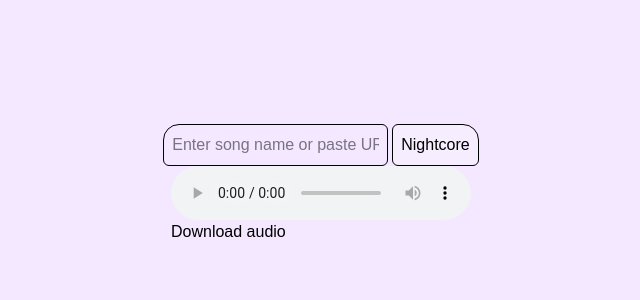
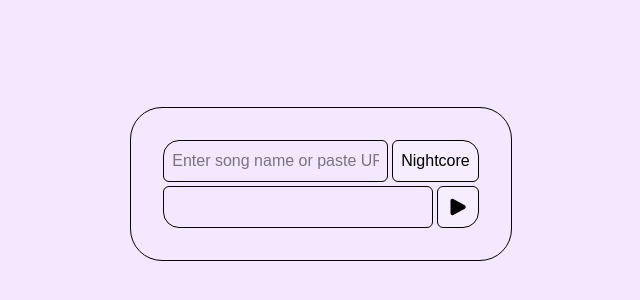
Before and after one commit to sodiel/nightcore-js, a React (Vite) app in the folder frontend/: page / in a window 1280 px wide. Shown: the part 216-516 px from the top of the page, without its empty margins (319-959 px from the left). Built offline with nearby package versions, Linux system fonts and the light colour scheme; a web font is replaced by a local one.

Commit message:
feat: add custom player

```diff
--- a/frontend/package.json
+++ b/frontend/package.json
@@ -21,6 +21,7 @@
     "@types/react-dom": "^19.2.3",
     "@vitejs/plugin-react": "^6.0.4",
     "oxlint": "^1.75.0",
+    "prettier": "^3.9.6",
     "typescript": "~6.0.2",
     "vite": "^8.2.0"
   }
--- a/frontend/src/App.tsx
+++ b/frontend/src/App.tsx
@@ -1,24 +1,73 @@
-import {useState} from "react";
-
-
-
-
+import { useEffect, useRef, useState } from "react";
 
 function App() {
+  const [trackQuery, setTrackQuery] = useState("");
+  const [nightcore, setNightcore] = useState<string | null>(null);
+  const [isLoading, setIsLoading] = useState(false);
+  const [isPlaying, setIsPlaying] = useState(false);
+  const [duration, setDuration] = useState(0);
+  const [currentTime, setCurrentTime] = useState(0);
+  const audioRef = useRef<HTMLAudioElement | null>(null);
+  const timeRef = useRef<HTMLParagraphElement | null>(null);
 
+  const playIcon = (
+    <svg
+      xmlns="http://www.w3.org/2000/svg"
+      viewBox="0 0 24 24"
+      fill="currentColor"
+      className="size-6"
+    >
+      <path
+        fillRule="evenodd"
+        d="M4.5 5.653c0-1.427 1.529-2.33 2.779-1.643l11.54 6.347c1.295.712 1.295 2.573 0 3.286L7.28 19.99c-1.25.687-2.779-.217-2.779-1.643V5.653Z"
+        clipRule="evenodd"
+      />
+    </svg>
+  );
 
-  const [trackQuery, setTrackQuery] = useState("");
-  const [nightcore, setNightcore] = useState("");
-  const [isLoading, setIsLoading] = useState(false);
+  const pauseIcon = (
+    <svg
+      xmlns="http://www.w3.org/2000/svg"
+      viewBox="0 0 24 24"
+      fill="currentColor"
+      className="size-6"
+    >
+      <path
+        fillRule="evenodd"
+        d="M6.75 5.25a.75.75 0 0 1 .75-.75H9a.75.75 0 0 1 .75.75v13.5a.75.75 0 0 1-.75.75H7.5a.75.75 0 0 1-.75-.75V5.25Zm7.5 0A.75.75 0 0 1 15 4.5h1.5a.75.75 0 0 1 .75.75v13.5a.75.75 0 0 1-.75.75H15a.75.75 0 0 1-.75-.75V5.25Z"
+        clipRule="evenodd"
+      />
+    </svg>
+  );
 
-  async function getNightcore(trackQuery: string){
-    const url = "http://localhost:3001"
+  useEffect(() => {
+    const audio = audioRef.current;
+    if (!audio) return;
+    setDuration(audio.duration);
+
+    if (isPlaying) {
+      audio.play().catch((error) => {
+        console.log("Error:", error);
+      });
+    } else {
+      audio.pause();
+    }
+    if (audio.ended) {
+      setIsPlaying(false);
+    }
+  }, [isPlaying, nightcore]);
+
+  async function getNightcore(trackQuery: string) {
+    const url = "http://localhost:3001";
     try {
       setIsLoading(true);
-      console.log(trackQuery);
-      const response = await fetch(url, {method: "POST", body: JSON.stringify({trackQuery}), headers: {
+      const response = await fetch(url, {
+        method: "POST",
+        body: JSON.stringify({ trackQuery }),
+        headers: {
           "Content-Type": "application/json",
-        },});
+        },
+      });
       if (!response.ok) {
         throw new Error(`Response: ${response.status}`);
       }
@@ -26,24 +75,92 @@ function App() {
       setNightcore(track);
       setIsLoading(false);
     } catch (error) {
-      console.error(error.message)
+      console.error(error.message);
     }
   }
 
+  const handleSeek = (e: React.ChangeEvent<HTMLInputElement>) => {
+    const newTime = parseFloat(e.target.value);
+    setCurrentTime(newTime);
+
+    if (audioRef.current) {
+      audioRef.current.currentTime = newTime;
+    }
+  };
+
   return (
-      <section className={"h-screen flex flex-col justify-center items-center bg-purple-100 dark:bg-purple-950 text-black dark:text-white font-roboto font-display"}>
-        {isLoading && <p className={"text-black/10 dark:text-white/50"}>Loading...</p> }
-        <form className={"flex flex-row "}>
-            <input className={"focus:outline-none border rounded-md rounded-tl-2xl text-nowrap p-2 mr-1"} onChange={e => setTrackQuery(e.target.value)} type="text" placeholder="Enter song name or paste URL" />
-            <button type="submit" className={"border p-2 rounded-md rounded-tr-2xl bg-white/20 active:bg-purple-500"} onClick={(e) => {e.preventDefault(); getNightcore(trackQuery)}}>Nightcore</button>
-          </form>
-        <figure>
-          <audio controls src={nightcore}></audio>
-          <a href={nightcore}> Download audio </a>
-        </figure>
-
-      </section>
-  )
+    <section
+      className={
+        "h-screen flex flex-col justify-center items-center bg-purple-100 dark:bg-purple-950 text-black dark:text-white font-roboto font-display"
+      }
+    >
+      <div className="flex flex-col justify-center items-center bg-purple-100 dark:bg-purple-950 dark:text-white p-8 rounded-4xl border dark:border-white gap-1">
+        {isLoading && (
+          <p className={"text-black/10 dark:text-white/50"}>Loading...</p>
+        )}
+        <form className={"flex flex-row w-full"}>
+          <input
+            className={
+              "w-full focus:outline-none border rounded-md rounded-tl-2xl text-nowrap p-2 mr-1"
+            }
+            onChange={(e) => setTrackQuery(e.target.value)}
+            type="text"
+            placeholder="Enter song name or paste URL"
+          />
+          <button
+            type="submit"
+            className={
+              "border p-2 rounded-md rounded-tr-2xl bg-white/20 active:bg-purple-500"
+            }
+            onClick={(e) => {
+              e.preventDefault();
+              getNightcore(trackQuery);
+            }}
+          >
+            Nightcore
+          </button>
+        </form>
+        <div className={"flex flex-row justify-center w-full"}>
+          {nightcore && (
+            <audio
+              src={nightcore}
+              ref={audioRef}
+              onEnded={() => {
+                setIsPlaying(false);
+                setCurrentTime(0);
+              }}
+              onTimeUpdate={(e) => setCurrentTime(e.currentTarget.currentTime)}
+            />
+          )}
+          <div
+            className={
+              "w-full focus:outline-none border rounded-md rounded-bl-2xl text-nowrap p-2 mr-1"
+            }
+          >
+            {audioRef.current && (
+              <input
+                className={"w-full accent-purple-500"}
+                type={"range"}
+                min={"0"}
+                max={duration || 0}
+                value={currentTime}
+                onChange={handleSeek}
+              />
+            )}
+          </div>
+          <button
+            className={
+              "border p-2 rounded-md rounded-br-2xl bg-white/20 active:bg-purple-500"
+            }
+            onClick={() => setIsPlaying(!isPlaying)}
+          >
+            {isPlaying ? pauseIcon : playIcon}
+          </button>
+        </div>
+        {/*<a href={nightcore ?? undefined}> Download audio </a>*/}
+      </div>
+    </section>
+  );
 }
 
-export default App
+export default App;
```
Also changed, not shown: 1 other file (tests, documents, lock files or other folders).
